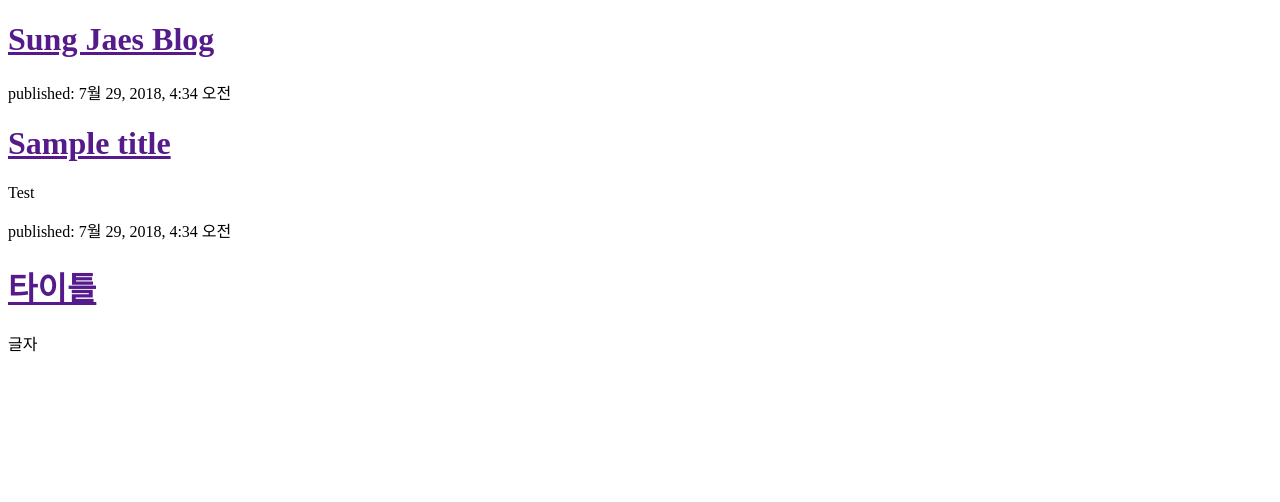
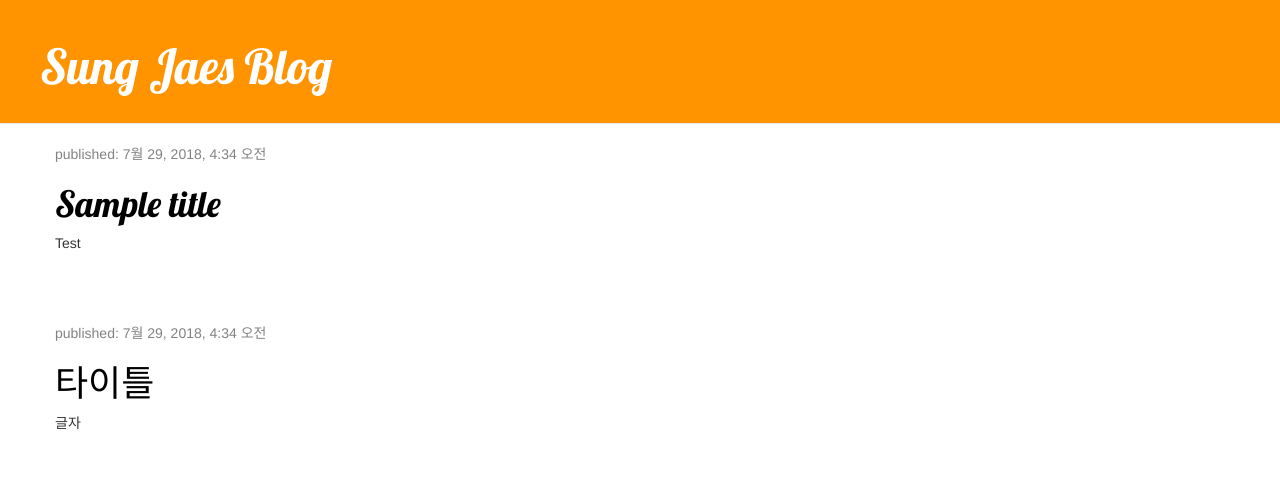
Before and after one commit to tldrd0117/django_start, a Django app: page / in a window 1280 px wide. Shown: the top 502 px of the page. Run offline with Django 3.2, Linux system fonts and the light colour scheme; data comes from the database, SQL or seed files in the repository; both versions use the stored data as it was after the commit; some libraries are stand-ins or nearby versions.

Commit message:
setting change

```diff
--- /dev/null
+++ b/blog/static/css/blog.css
@@ -0,0 +1,46 @@
+.page-header {
+    background-color: #ff9400;
+    margin-top: 0;
+    padding: 20px 20px 20px 40px;
+}
+
+.page-header h1, .page-header h1 a, .page-header h1 a:visited, .page-header h1 a:active {
+    color: #ffffff;
+    font-size: 36pt;
+    text-decoration: none;
+}
+
+.content {
+    margin-left: 40px;
+}
+
+h1, h2, h3, h4 {
+    font-family: 'Lobster', cursive;
+}
+
+.date {
+    color: #828282;
+}
+
+.save {
+    float: right;
+}
+
+.post-form textarea, .post-form input {
+    width: 100%;
+}
+
+.top-menu, .top-menu:hover, .top-menu:visited {
+    color: #ffffff;
+    float: right;
+    font-size: 26pt;
+    margin-right: 20px;
+}
+
+.post {
+    margin-bottom: 70px;
+}
+
+.post h1 a, .post h1 a:visited {
+    color: #000000;
+}
--- /dev/null
+++ b/blog/templates/blog/base.html
@@ -0,0 +1,25 @@
+<!DOCTYPE html>
+{% load static %}
+<html lang="ko">
+<head>
+    <meta charset="UTF-8">
+    <link href="//fonts.googleapis.com/css?family=Lobster&subset=latin,latin-ext" rel="stylesheet" type="text/css">
+    <link rel="stylesheet" href="//maxcdn.bootstrapcdn.com/bootstrap/3.2.0/css/bootstrap.min.css">
+    <link rel="stylesheet" href="//maxcdn.bootstrapcdn.com/bootstrap/3.2.0/css/bootstrap-theme.min.css">
+    <link rel="stylesheet" href="{% static 'css/blog.css' %}">
+    <title>Sungjae's blog</title>
+</head>
+<body>
+    <div class="page-header">
+        <h1><a href="">Sung Jaes Blog</a></h1>
+    </div>
+    <div class="content container">
+    <div class="row">
+        <div class="col-md-8">
+            {% block content %}
+            {% endblock %}
+        </div>
+    </div>
+</div>
+</body>
+</html>
--- a/blog/templates/blog/post_list.html
+++ b/blog/templates/blog/post_list.html
@@ -1,18 +1,12 @@
-<!DOCTYPE html>
-<html lang="en">
-<head>
-    <meta charset="UTF-8">
-    <title>Sungjae's blog</title>
-</head>
-<body>
-    <div>
-        <h1><a href="">Sung Jaes Blog</a></h1>
-    </div>
-
+{% extends 'blog/base.html' %}
+{% block content %}
     {% for post in posts %}
-        <p>published: {{ post.published_date }}</p>
-        <h1><a href="">{{ post.title }}</a></h1>
-        <p>{{ post.text|linebreaksbr }}</p>
+        <div class="post">
+            <div class="date">
+                <p>published: {{ post.published_date }}</p>
+            </div>
+            <h1><a href="{% url 'post_detail' pk=post.pk %}">{{ post.title }}</a></h1>
+            <p>{{ post.text|linebreaksbr }}</p>
+        </div>
     {% endfor %}
-</body>
-</html>
+{% endblock %}
--- a/blog/urls.py
+++ b/blog/urls.py
@@ -3,4 +3,5 @@ from . import views
 
 urlpatterns = [
     path('', views.post_list, name='post_list'),
+    path('post/<int:pk>', views.post_detail, name='post_detail'),
 ]
--- a/blog/views.py
+++ b/blog/views.py
@@ -1,4 +1,4 @@
-from django.shortcuts import render
+from django.shortcuts import render, get_object_or_404
 from django.utils import timezone
 from .models import Post
 
@@ -7,3 +7,8 @@ def post_list(request):
     # posts = Post.objects.all()
     posts = Post.objects.filter(published_date__lte=timezone.now()).order_by('published_date')
     return render(request, 'blog/post_list.html', {'posts': posts})
+
+def post_detail(request, pk):
+    # post = Post.objects.get(pk=pk)
+    post = get_object_or_404(Post, pk=pk)
+    return render(request, 'blog/post_detail.html', {'post': post})
```
Also changed, not shown: blog/templates/blog/post_detail.html (added, +13 -0 lines), db.sqlite3.
